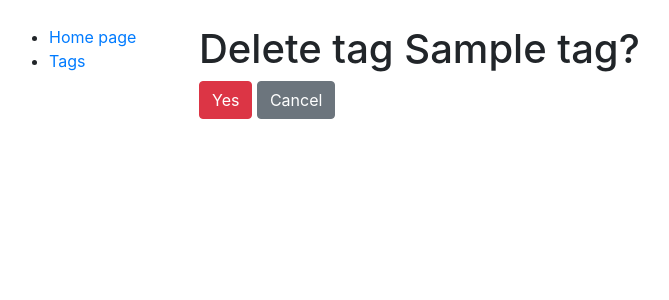
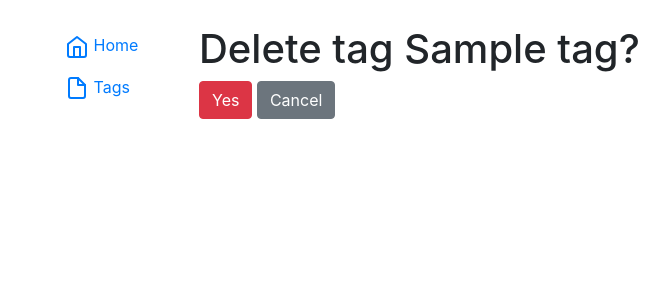
Before and after one commit to Wonsky1/todo_list, a Django app: page /tags/1/delete/ in a window 1280 px wide. Shown: the top 300 px of the page, without its empty margins (76-745 px from the left). Run offline with Django 4.2, Linux system fonts and the light colour scheme; tables that the repository leaves empty hold one stand-in row (values such as "Sample post").

Commit message:
Mage sidebar better looking

```diff
--- a/templates/includes/sidebar.html
+++ b/templates/includes/sidebar.html
@@ -1,4 +1,20 @@
 <ul>
-  <li><a href="/">Home page</a></li>
-  <li><a href="{% url 'todo:tags-list' %}">Tags</a></li>
+  <nav class="d-none d-md-block sidebar">
+      <div class="sidebar-sticky">
+        <ul class="nav flex-column">
+          <li class="nav-item">
+            <a class="nav-link active" href="/">
+              <svg xmlns="http://www.w3.org/2000/svg" width="24" height="24" viewBox="0 0 24 24" fill="none" stroke="currentColor" stroke-width="2" stroke-linecap="round" stroke-linejoin="round" class="feather feather-home"><path d="M3 9l9-7 9 7v11a2 2 0 0 1-2 2H5a2 2 0 0 1-2-2z"></path><polyline points="9 22 9 12 15 12 15 22"></polyline></svg>
+              Home <span class="sr-only">(current)</span>
+            </a>
+          </li>
+          <li class="nav-item">
+            <a class="nav-link" href="{% url 'todo:tags-list' %}">
+              <svg xmlns="http://www.w3.org/2000/svg" width="24" height="24" viewBox="0 0 24 24" fill="none" stroke="currentColor" stroke-width="2" stroke-linecap="round" stroke-linejoin="round" class="feather feather-file"><path d="M13 2H6a2 2 0 0 0-2 2v16a2 2 0 0 0 2 2h12a2 2 0 0 0 2-2V9z"></path><polyline points="13 2 13 9 20 9"></polyline></svg>
+              Tags
+            </a>
+          </li>
+        </ul>
+      </div>
+    </nav>
 </ul>
```
